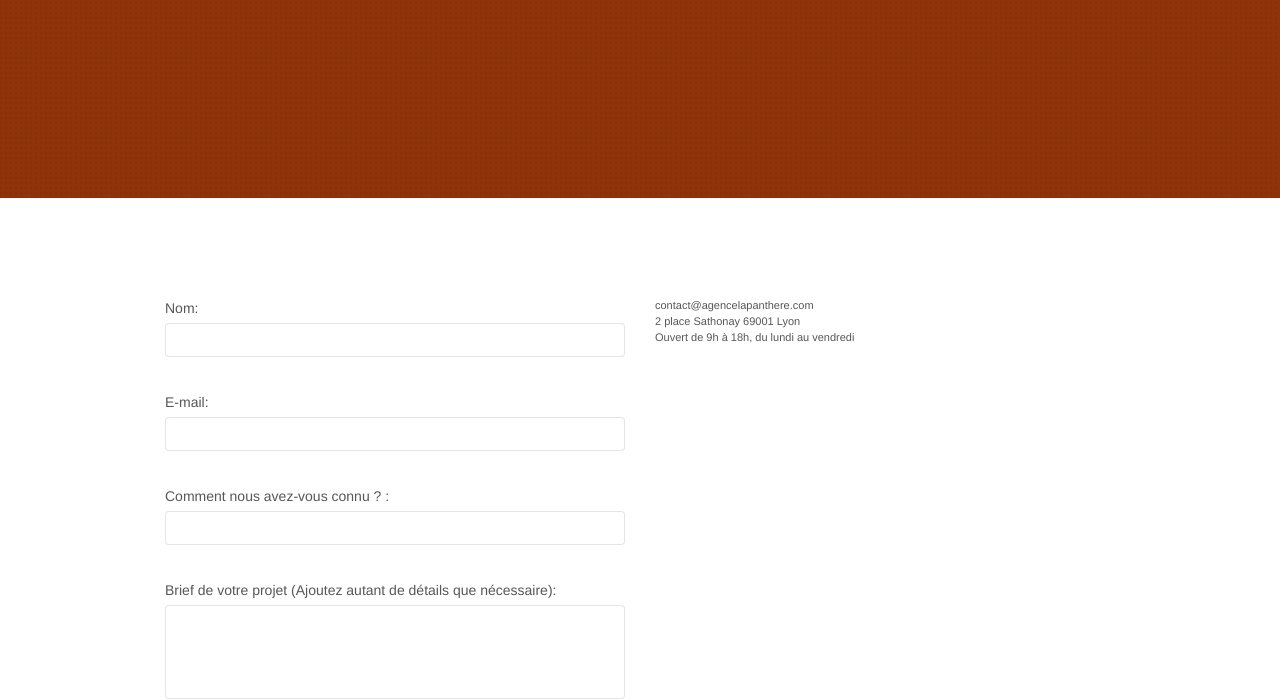
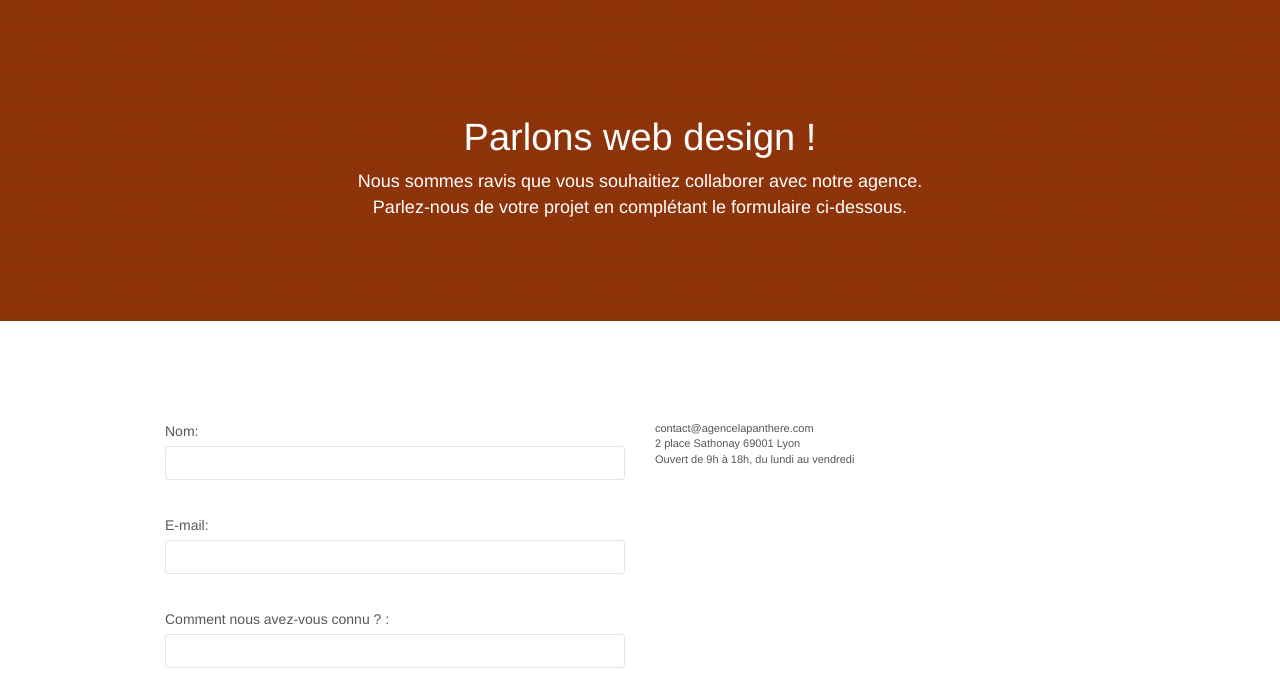
Before and after one commit to Phil62750/Projet4, a plain HTML site: page Contact.html in a window 1280 px wide. Shown: the part 95-795 px from the top of the page. Drawn offline with nearby package versions, Linux system fonts and the light colour scheme; files that its build step writes are made by us from their sources; a script that the page names is missing.

Commit message:
modif heading page contact

```diff
--- a/Contact.html
+++ b/Contact.html
@@ -21,9 +21,9 @@
     <title>La Panthère</title>
 
 
- <!-- Analytics -->
+    <!-- Analytics -->
 
- <!-- Analytics END -->
+    <!-- Analytics END -->
 
 </head>
 <body>
@@ -69,13 +69,13 @@
 	<div class="container bloc-lg">
 		<div class="row">
 			<div class="col-sm-12">
-				<!-- <h1 class="text-center hero-bloc-text tc-white">
+				<h1 class="text-center hero-bloc-text tc-white">
 					Parlons web design !
 				</h1>
 				<p class="text-center mg-lg tc-white tight-width-whitespace">
 					Nous sommes ravis que vous souhaitiez collaborer avec notre agence.<br>
 					Parlez-nous de votre projet en complétant le formulaire ci-dessous.
-				</p> -->
+				</p>
 			</div>
 		</div>
 	</div>
--- a/style.css
+++ b/style.css
@@ -14,6 +14,12 @@ button {
 }
 .texte2 p{
     font-size: 35px;
+}
+.col-sm-12{
+    display: flex;
+    flex-direction: column;
+    align-items: center;
+    justify-content: center;
 }
 .col-sm-12 p{
 font-size: 18px;
```
